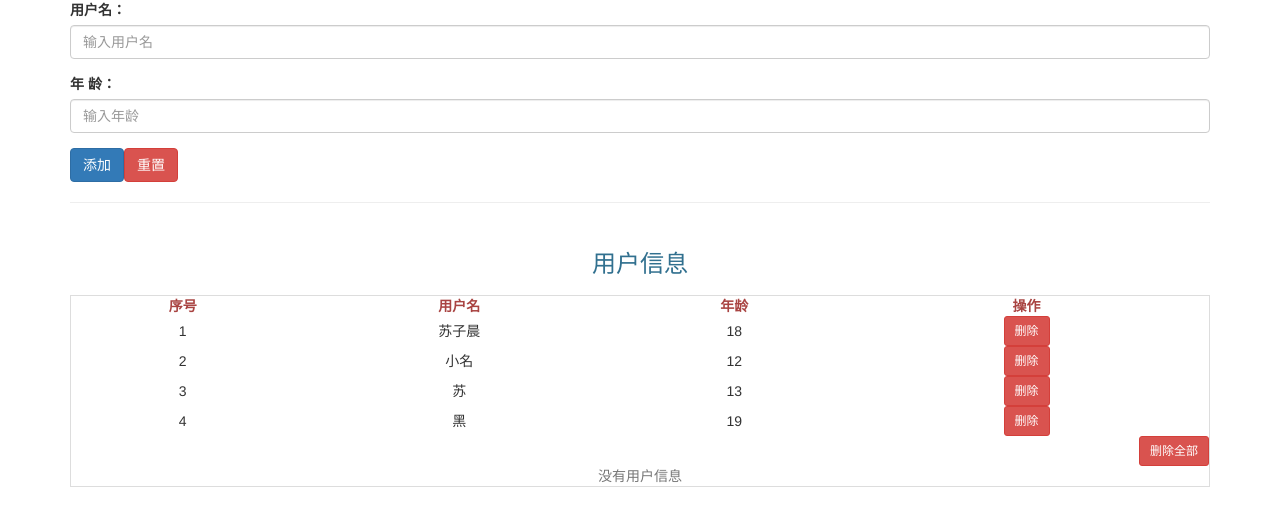
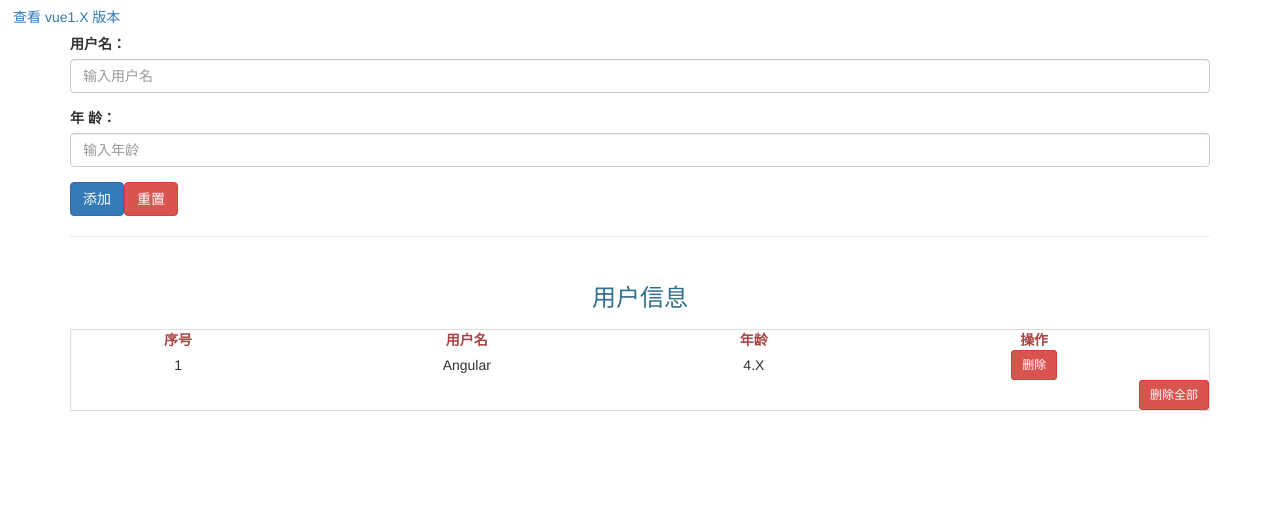
Before and after one commit to Suzichen/admin-form, an Angular app: page / in a window 1280 px wide. Shown: the top 526 px of the page. Built offline with nearby package versions, Linux system fonts and the light colour scheme; what ngx-bootstrap-modal would draw is missing.

Commit message:
细节完善

```diff
--- a/src/app/app.component.html
+++ b/src/app/app.component.html
@@ -1,3 +1,4 @@
+<a href="http://www.suchen820.com/www/vue-boot.html" class="btn">查看 vue1.X 版本</a>
 <div class="container" id="box">
     <form role="form" class="responsive">
         <div class="form-group">
@@ -7,7 +8,7 @@
         </div>
         <div class="form-group">
             <label for="age">年  龄：</label>
-            <input type="text" id="age" name="age"
+            <input type="number" id="age" name="age"
              class="form-control" placeholder="输入年龄" [(ngModel)]="age">
         </div>
         <div class="form-group">
@@ -40,7 +41,7 @@
                  (click)="nowIndex = -1" (click)="showConfirm()">删除全部</button>
             </td>
         </tr>
-        <tr class="text-center text-muted" v-show="myData.length==0">
+        <tr class="text-center text-muted" *ngIf="!userData.length">
             <td colspan="4">没有用户信息</td>
         </tr>
     </table>
--- a/src/app/app.component.ts
+++ b/src/app/app.component.ts
@@ -13,16 +13,14 @@ export class AppComponent {
     public age:string
     public nowIndex:number
     public userData:any = [
-        {username: "苏子晨",age: "18"},
-        {username: "小名",age: "12"},
-        {username: "苏",age: "13"},
-        {username: "黑",age: "19"}
+        {username: "Angular",age: "4.X"}
     ]
     constructor(
         public dialogService:DialogService
     ) {}
 
     add() {
+        if(!this.username || !this.age) return;
         this.userData.push({
             username: this.username,
             age: this.age
```
